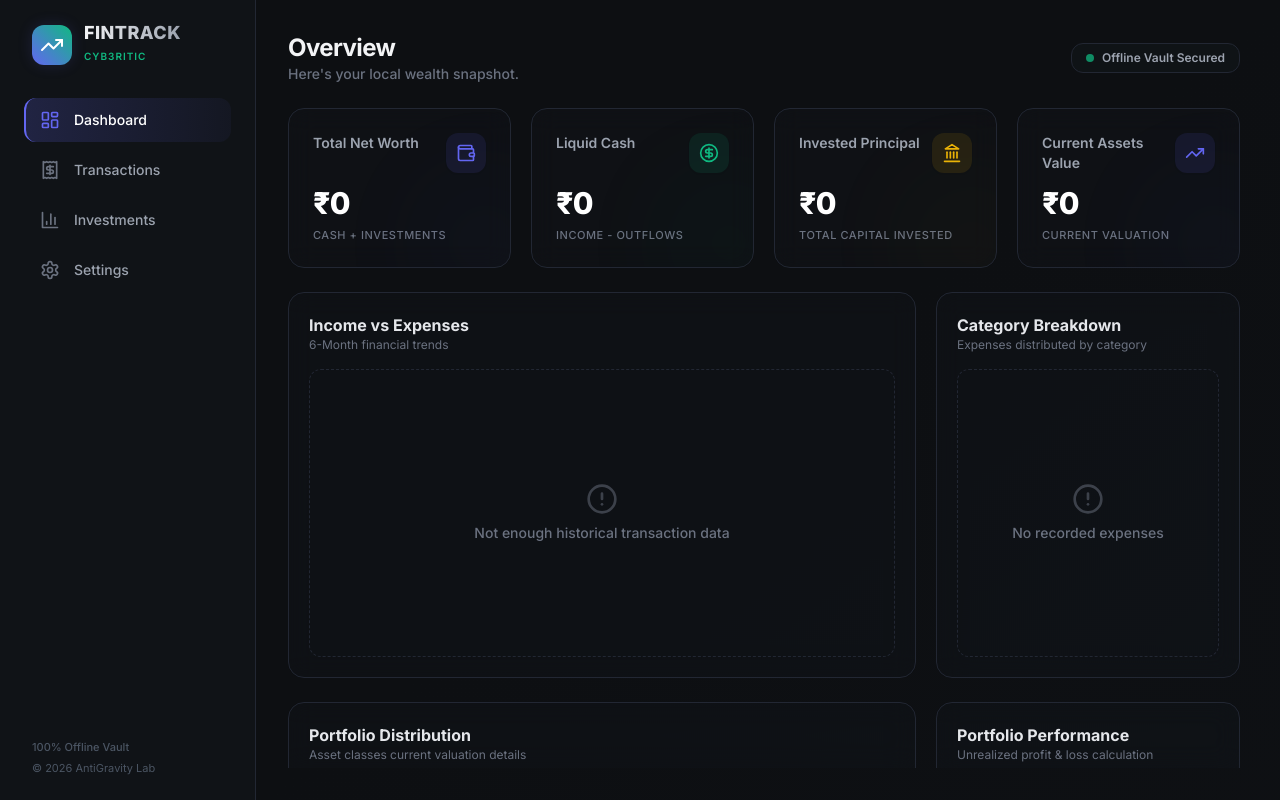
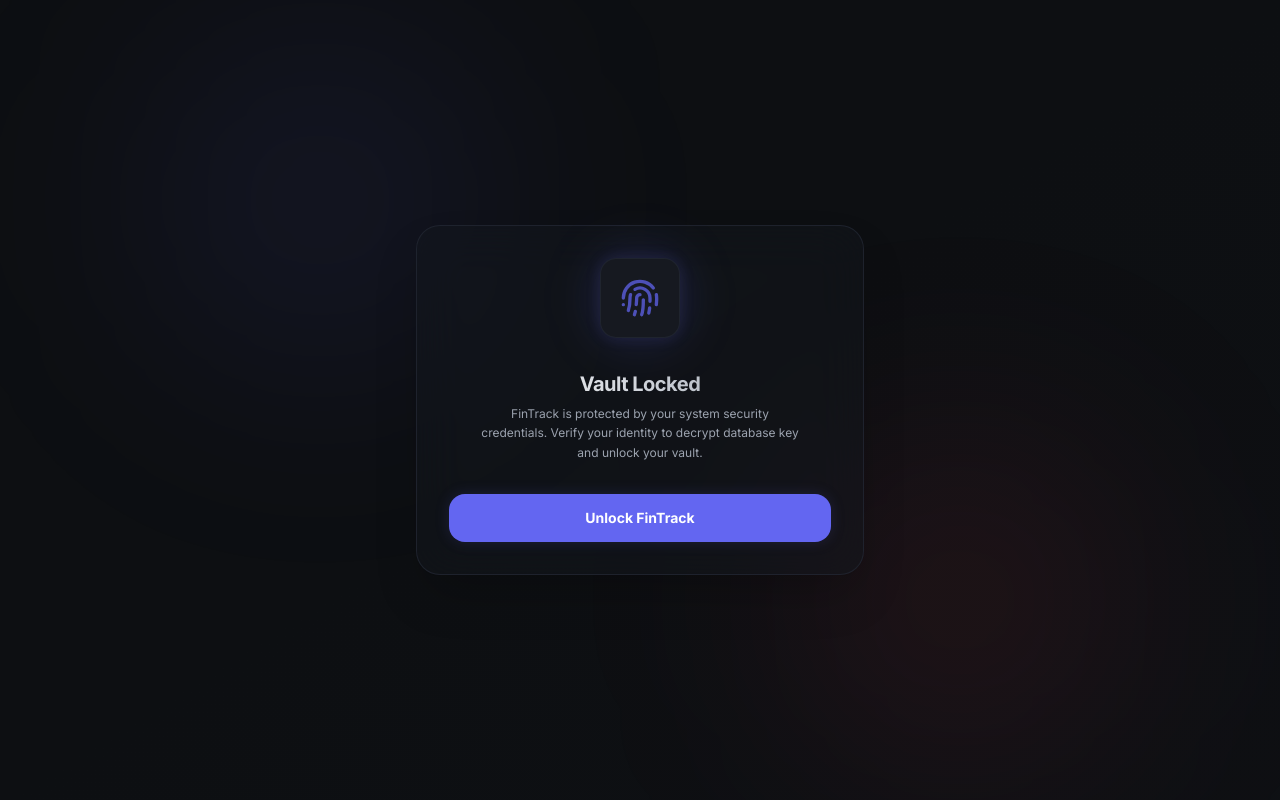
Before and after one commit to cyb3ritic/fintrack, a React (Vite) app: page / in a window 1280 px wide. Built offline with nearby package versions, Linux system fonts and the light colour scheme.

Commit message:
feat: implement database encryption and biometric authentication lock screen

```diff
--- a/src/main/preload.ts
+++ b/src/main/preload.ts
@@ -22,6 +22,10 @@
   restoreDatabase: (filePath: string, password: string) => ipcRenderer.invoke('sys:restore', filePath, password),
   selectBackupFile: () => ipcRenderer.invoke('sys:select-backup-file'),
 
+  // Authentication & Locking
+  authenticate: () => ipcRenderer.invoke('sys:authenticate'),
+  isDatabaseLocked: () => ipcRenderer.invoke('sys:is-db-locked'),
+
   // Software Updates
   checkForUpdates: () => ipcRenderer.invoke('sys:check-for-updates'),
   quitAndInstall: () => ipcRenderer.invoke('sys:quit-and-install'),
--- a/src/renderer/App.tsx
+++ b/src/renderer/App.tsx
@@ -1,4 +1,4 @@
-import { useState } from 'react';
+import { useState, useEffect } from 'react';
 import Sidebar, { TabId } from './components/Sidebar';
 import Dashboard from './components/Dashboard';
 import Transactions from './components/Transactions';
@@ -7,9 +7,13 @@
 import { useDatabase } from './hooks/useDatabase';
 import { ToastProvider } from './components/Toast';
 import { motion, AnimatePresence } from 'framer-motion';
+import { Fingerprint, RefreshCw } from 'lucide-react';
 
 export default function App() {
   const [activeTab, setActiveTab] = useState<TabId>('dashboard');
+  const [isLocked, setIsLocked] = useState(true);
+  const [authError, setAuthError] = useState<string | null>(null);
+  const [authenticating, setAuthenticating] = useState(false);
 
   const {
     transactions,
@@ -19,6 +23,7 @@
     loading,
     filters,
     setFilters,
+    refreshData,
     addTransaction,
     updateTransaction,
     deleteTransaction,
@@ -26,6 +31,93 @@
     updateInvestment,
     deleteInvestment,
   } = useDatabase();
+
+  useEffect(() => {
+    const checkLockStatus = async () => {
+      const locked = await window.api.isDatabaseLocked();
+      setIsLocked(locked);
+      if (locked) {
+        triggerAutoUnlock();
+      } else {
+        refreshData();
+      }
+    };
+    checkLockStatus();
+  }, []);
+
+  const triggerAutoUnlock = async () => {
+    setAuthenticating(true);
+    setAuthError(null);
+    try {
+      const result = await window.api.authenticate();
+      if (result.success) {
+        setIsLocked(false);
+        await refreshData();
+      } else {
+        setAuthError(result.error || 'Unlock authentication failed.');
+      }
+    } catch (err: any) {
+      setAuthError(err.message || 'Unlock error occurred.');
+    } finally {
+      setAuthenticating(false);
+    }
+  };
+
+  if (isLocked) {
+    return (
+      <div className="flex h-screen w-screen items-center justify-center bg-background text-gray-100 font-sans p-4 relative overflow-hidden bg-gradient-to-br from-background via-background to-card/10">
+        {/* Ambient background glows */}
+        <div className="absolute top-1/4 left-1/4 -translate-x-1/2 -translate-y-1/2 w-80 h-80 rounded-full bg-accent-indigo/10 blur-[120px] pointer-events-none" />
+        <div className="absolute bottom-1/4 right-1/4 translate-x-1/2 translate-y-1/2 w-80 h-80 rounded-full bg-accent-rose/10 blur-[120px] pointer-events-none" />
+
+        <motion.div
+          initial={{ opacity: 0, y: 20 }}
+          animate={{ opacity: 1, y: 0 }}
+          transition={{ duration: 0.6, ease: 'easeOut' }}
+          className="w-full max-w-md bg-card/45 border border-border/80 backdrop-blur-xl p-8 rounded-3xl shadow-2xl flex flex-col items-center text-center gap-6"
+        >
+          {/* Animated fingerprint/lock icon container */}
+          <div className="relative group">
+            <div className="absolute inset-0 bg-accent-indigo/20 blur-xl rounded-full scale-110 group-hover:scale-125 transition-all duration-500" />
+            <div className="w-20 h-20 rounded-2xl bg-card border border-border/80 shadow-glow-indigo flex items-center justify-center text-accent-indigo relative z-10">
+              {authenticating ? (
+                <RefreshCw className="w-9 h-9 animate-spin text-accent-indigo" />
+              ) : (
+                <Fingerprint className="w-10 h-10 animate-pulse text-accent-indigo" />
+              )}
+            </div>
+          </div>
+
+          <div className="flex flex-col gap-1.5 mt-2">
+            <h1 className="text-xl font-bold tracking-tight bg-gradient-to-r from-gray-100 via-gray-300 to-gray-400 bg-clip-text text-transparent">
+              Vault Locked
+            </h1>
+            <p className="text-xs text-gray-400 max-w-xs leading-relaxed">
+              FinTrack is protected by your system security credentials. Verify your identity to decrypt database key and unlock your vault.
+            </p>
+          </div>
+
+          {authError && (
+            <motion.div
+              initial={{ opacity: 0, scale: 0.95 }}
+              animate={{ opacity: 1, scale: 1 }}
+              className="text-xs font-semibold text-accent-rose bg-accent-rose/10 px-4 py-2.5 rounded-xl border border-accent-rose/25 w-full leading-normal"
+            >
+              {authError}
+            </motion.div>
+          )}
+
+          <button
+            onClick={triggerAutoUnlock}
+            disabled={authenticating}
+            className="w-full py-3.5 mt-2 rounded-2xl bg-accent-indigo text-white hover:bg-accent-indigo/90 text-sm font-bold shadow-glow-indigo transition-all disabled:opacity-50 flex items-center justify-center gap-2"
+          >
+            {authenticating ? 'Verifying Identity...' : 'Unlock FinTrack'}
+          </button>
+        </motion.div>
+      </div>
+    );
+  }
 
   return (
     <ToastProvider>
--- a/src/renderer/hooks/useDatabase.ts
+++ b/src/renderer/hooks/useDatabase.ts
@@ -65,6 +65,9 @@
       selectBackupFile: () => Promise<{ canceled: boolean; filePath?: string }>;
       restoreDatabase: (filePath: string, password: string) => Promise<{ success: boolean; error?: string }>;
 
+      authenticate: () => Promise<{ success: boolean; error?: string }>;
+      isDatabaseLocked: () => Promise<boolean>;
+
       checkForUpdates: () => Promise<{ success: boolean; error?: string }>;
       quitAndInstall: () => Promise<void>;
       onUpdateStatus: (callback: (status: string) => void) => () => void;
@@ -89,6 +92,11 @@
 
   const refreshData = useCallback(async () => {
     try {
+      const isLocked = await window.api.isDatabaseLocked();
+      if (isLocked) {
+        setLoading(false);
+        return;
+      }
       setLoading(true);
       const [txData, invData, catData, statsData] = await Promise.all([
         window.api.getTransactions(filters),
```
Also changed, not shown: package.json (+6 -6 lines), src/main/db.ts (+15 -2 lines), src/main/index.ts (+76 -5 lines), 1 other file (tests, documents, lock files or other folders).
